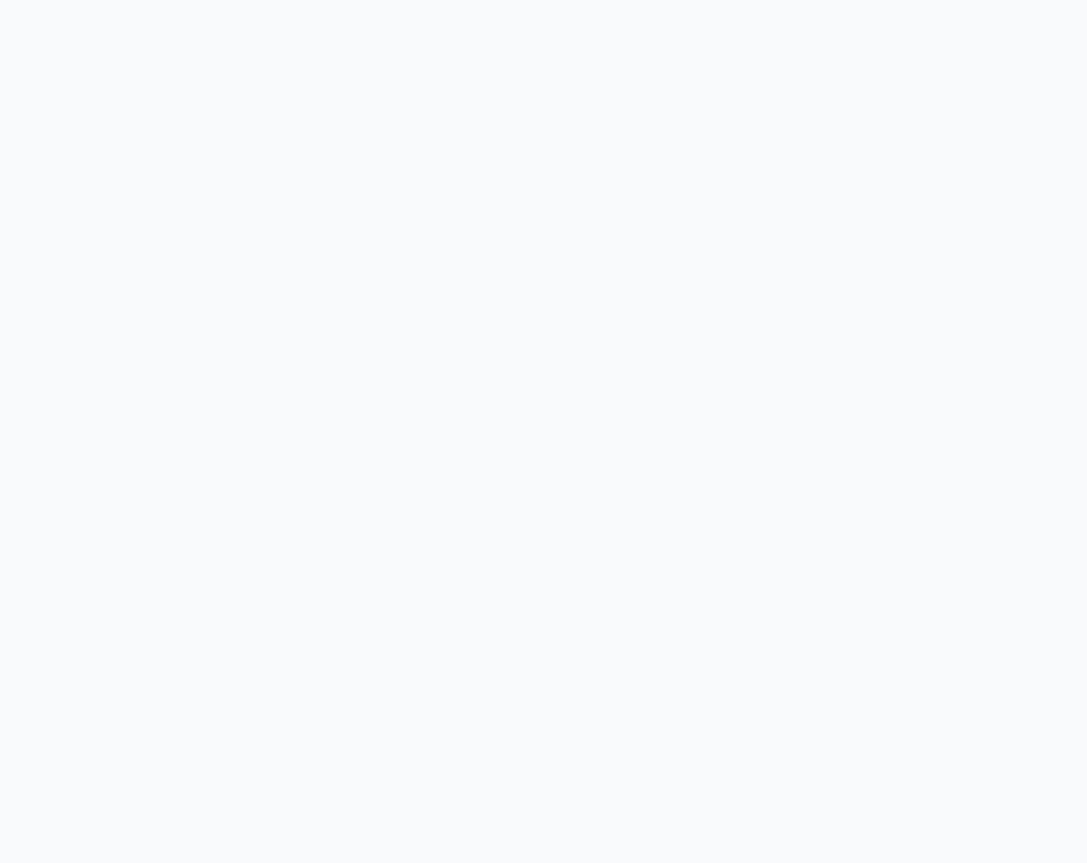
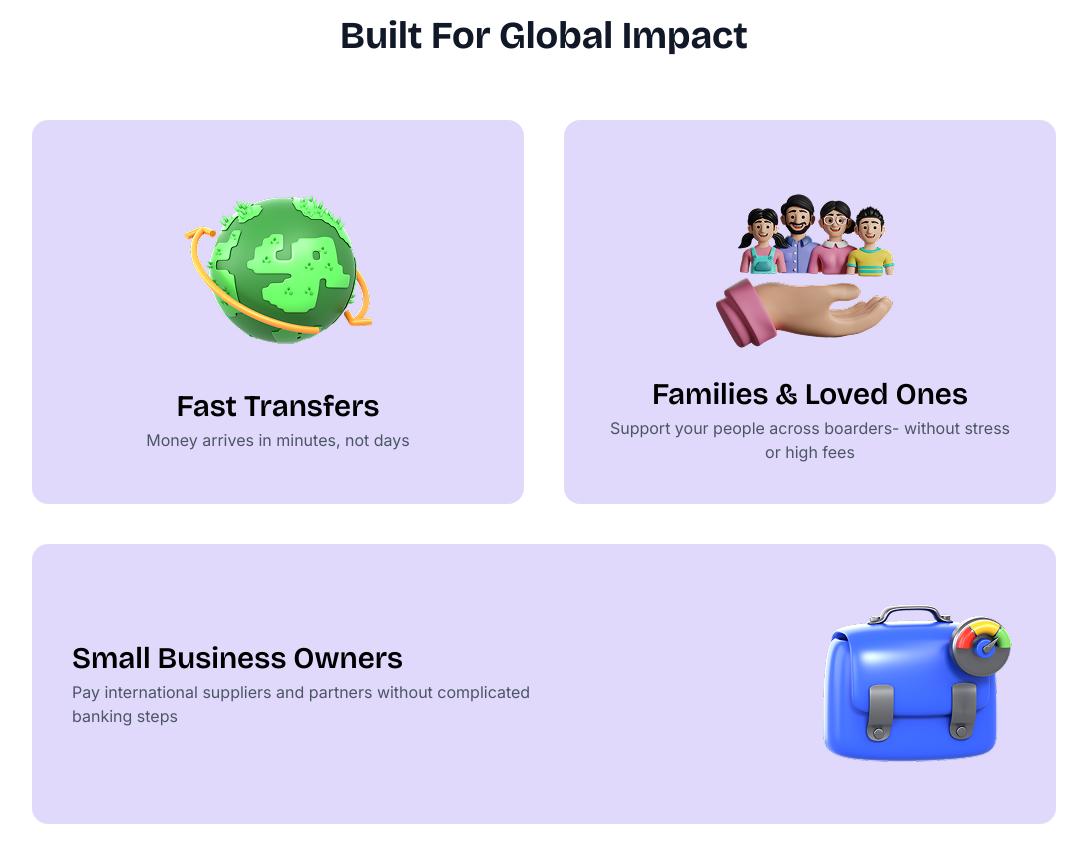
Before and after one commit to Onimisea/paystup, a Next.js app: page /en in a window 1280 px wide. Shown: the part 5042-5905 px from the top of the page, without its empty margins (96-1183 px from the left). Before the commit the page ends 4801 px from the top, so only its background shows below. Built offline with nearby package versions, Linux system fonts and the light colour scheme; no server answers.

Commit message:
Another section

```diff
--- a/components/landing-page/LandingPageClient.tsx
+++ b/components/landing-page/LandingPageClient.tsx
@@ -497,7 +497,7 @@ export default function LandingPageClient() {
       </div>
 
       <div className="w-full bg-[#022219]">
-        <div className="py:16 md:py-32 w-[90%] sm:w-[85%] lg:w-[80%] max-w-[1400px] mx-auto relative flex flex-col items-center justify-center gap-6">
+        <div className="py-16 md:py-32 w-[90%] sm:w-[85%] lg:w-[80%] max-w-[1400px] mx-auto relative flex flex-col items-center justify-center gap-6 ">
           <div className="flex items-center justify-center gap-4 relative">
             <div className="absolute left-[-70px] sm2:left-[-100px]">
               <div className="relative w-[80px] h-[80px] sm2:w-[100px] sm2:h-[100px]">
@@ -640,6 +640,84 @@ export default function LandingPageClient() {
           </div>
         </div>
       </div>
+
+      <div className="w-full bg-white">
+        <div className="py-16 md:py-32 w-[90%] sm:w-[85%] lg:w-[80%] max-w-[1400px] mx-auto relative flex flex-col items-center justify-center gap-6">
+          <div className="flex flex-col items-center justify-center gap-4 relative">
+            <span className="bg-[#E1D9FC] border-[#6A42F2] border font-brico text-[14px] px-8 py-3 rounded-lg w-fit">
+              Who is it for?
+            </span>
+
+            <h3 className="text-[21px] sm:text-[27px] sm2:text-[32px] md:text-[38px] font-brico capitalize font-bold relative text-[#111827] text-center w-[90%] sm:w-[80%] md:w-[70%] md3:w-[60%]">
+              Made for Everyday People, Built for Global Impact
+            </h3>
+          </div>
+
+          <div className="grid grid-cols-1 md3:grid-cols-2 gap-10 w-full mt-8">
+            <div className="bg-[#E1D9FC] rounded-2xl flex flex-col items-center justify-center p-10 gap-4 text-center">
+              <Image
+                src="/lpimgs/lp-globe2.png"
+                alt="Money note"
+                width={80}
+                height={80}
+                className="w-[120px] md3:w-[200px] h-auto object-contain"
+                priority
+              />
+
+              <div className="w-full flex flex-col gap-1 items-center justify-center">
+                <h4 className="text-3xl font-semibold font-brico text-black">
+                  Fast Transfers
+                </h4>
+                <p className="text-[#4B5563]">
+                  Money arrives in minutes, not days
+                </p>
+              </div>
+            </div>
+
+            <div className="bg-[#E1D9FC] rounded-2xl flex flex-col items-center justify-center p-10 gap-4 text-center">
+              <Image
+                src="/lpimgs/lp-hands-lifting-people.png"
+                alt="Money note"
+                width={80}
+                height={80}
+                className="w-[120px] md3:w-[200px] h-auto object-contain"
+                priority
+              />
+
+              <div className="w-full flex flex-col gap-1 items-center justify-center">
+                <h4 className="text-3xl font-semibold font-brico text-black">
+                  Families & Loved Ones
+                </h4>
+                <p className="text-[#4B5563]">
+                  Support your people across boarders- without stress or high
+                  fees
+                </p>
+              </div>
+            </div>
+
+            <div className="bg-[#E1D9FC] rounded-2xl flex flex-col items-center justify-center md3:flex-row-reverse p-10 gap-4 text-center md3:text-left md3:col-span-2">
+              <Image
+                src="/lpimgs/lp-briefcase.png"
+                alt="Money note"
+                width={80}
+                height={80}
+                className="w-[120px] md3:w-[200px] h-auto object-contain"
+                priority
+              />
+
+              <div className="w-full flex flex-col items-center justify-center md3:items-start md3:justify-start gap-1">
+                <h4 className="text-3xl font-semibold font-brico text-black">
+                  Small Business Owners
+                </h4>
+                <p className="text-[#4B5563] w-full md3:w-[70%]">
+                  Pay international suppliers and partners without complicated
+                  banking steps
+                </p>
+              </div>
+            </div>
+          </div>
+        </div>
+      </div>
     </div>
   );
 }
```
Also changed, not shown: public/lpimgs/lp-apple-store.png (added), public/lpimgs/lp-google-play.png (added).
